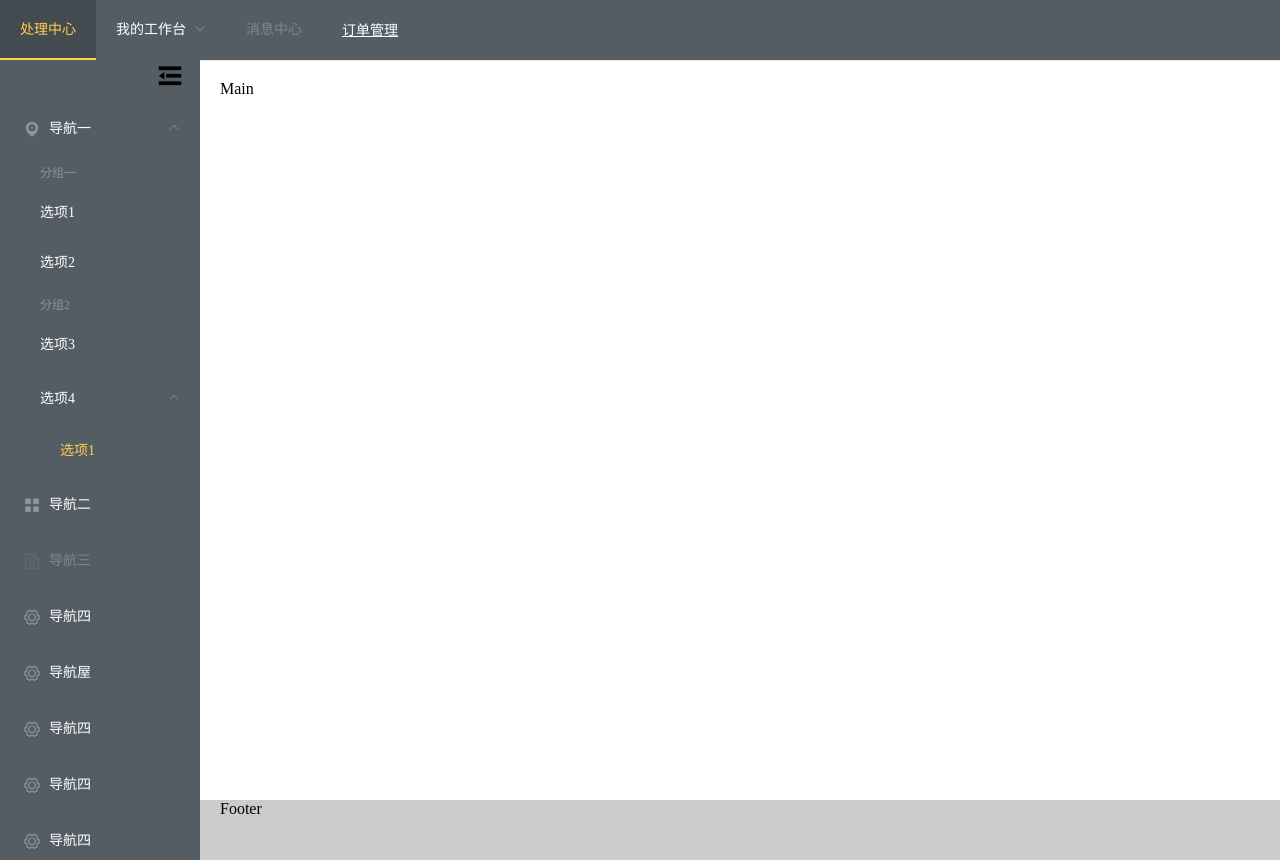
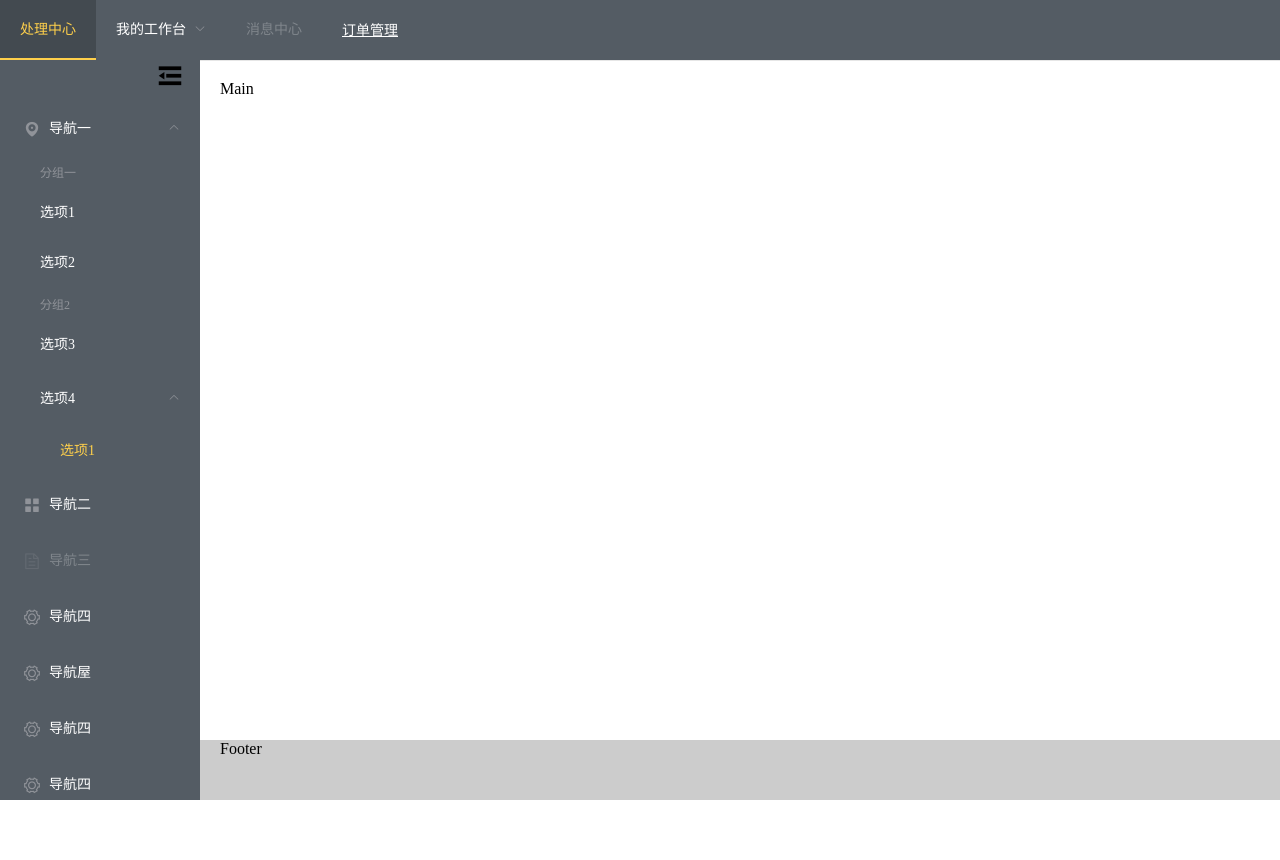
Before and after one commit to huang-qp/vue-layui, a Vue app: page /#/homePageIndex in a window 1280 px wide. After the commit the page ends 800 px from the top, so only its background shows below. Built offline with nearby package versions, Linux system fonts and the light colour scheme.

Commit message:
解决左边导航栏过长整体出现滚动条问题

```diff
--- a/src/views/homePage/homePageIndex.vue
+++ b/src/views/homePage/homePageIndex.vue
@@ -54,7 +54,7 @@
 
             .el-container {
                 height: 100%;
-
+                overflow: hidden;
                 .el-header {
                     padding: 0;
                 }
@@ -64,6 +64,7 @@
 
                     .el-aside {
                         position: relative;
+                        overflow-y: scroll;
                     }
 
                     .el-main {
```
